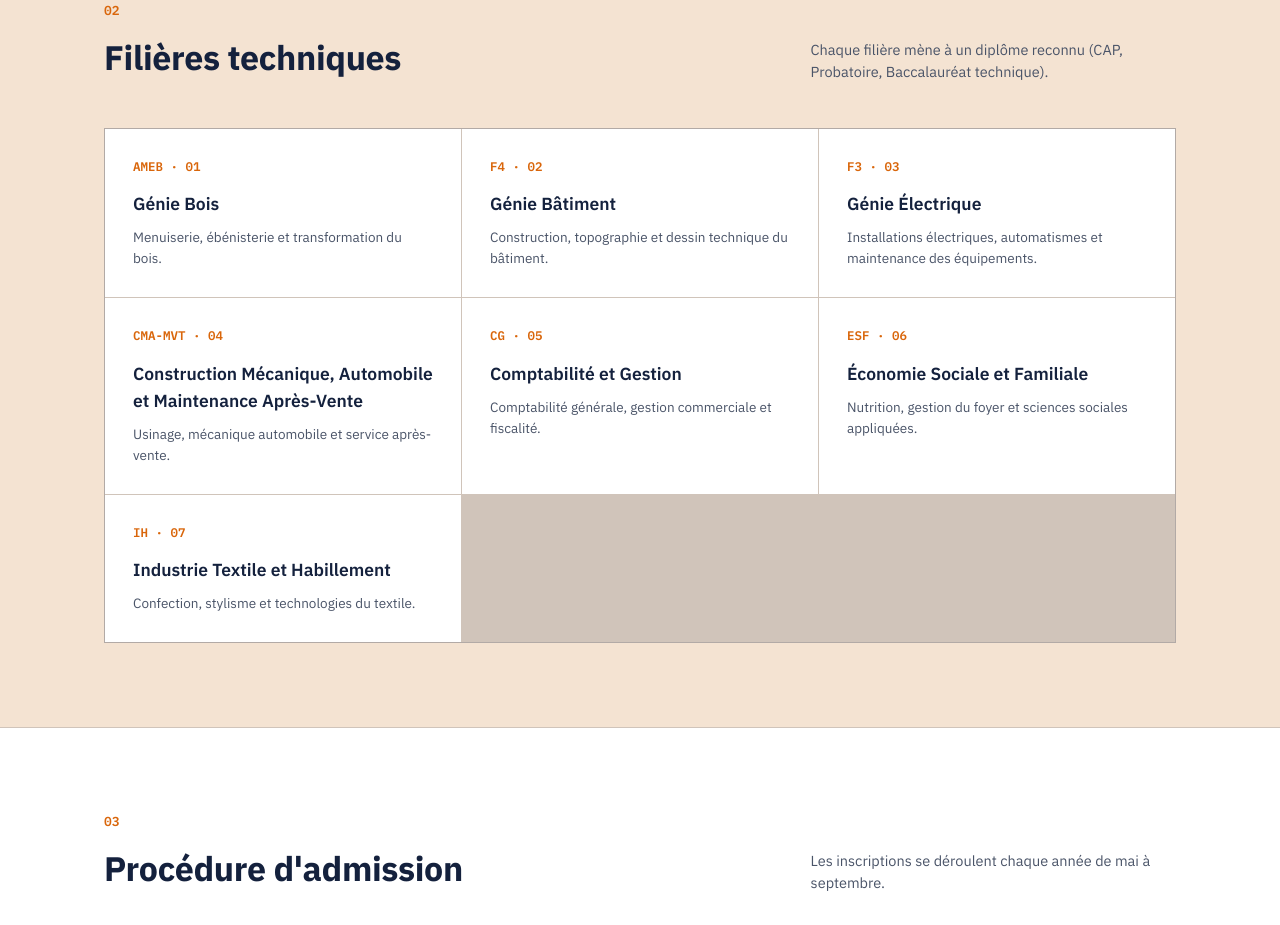
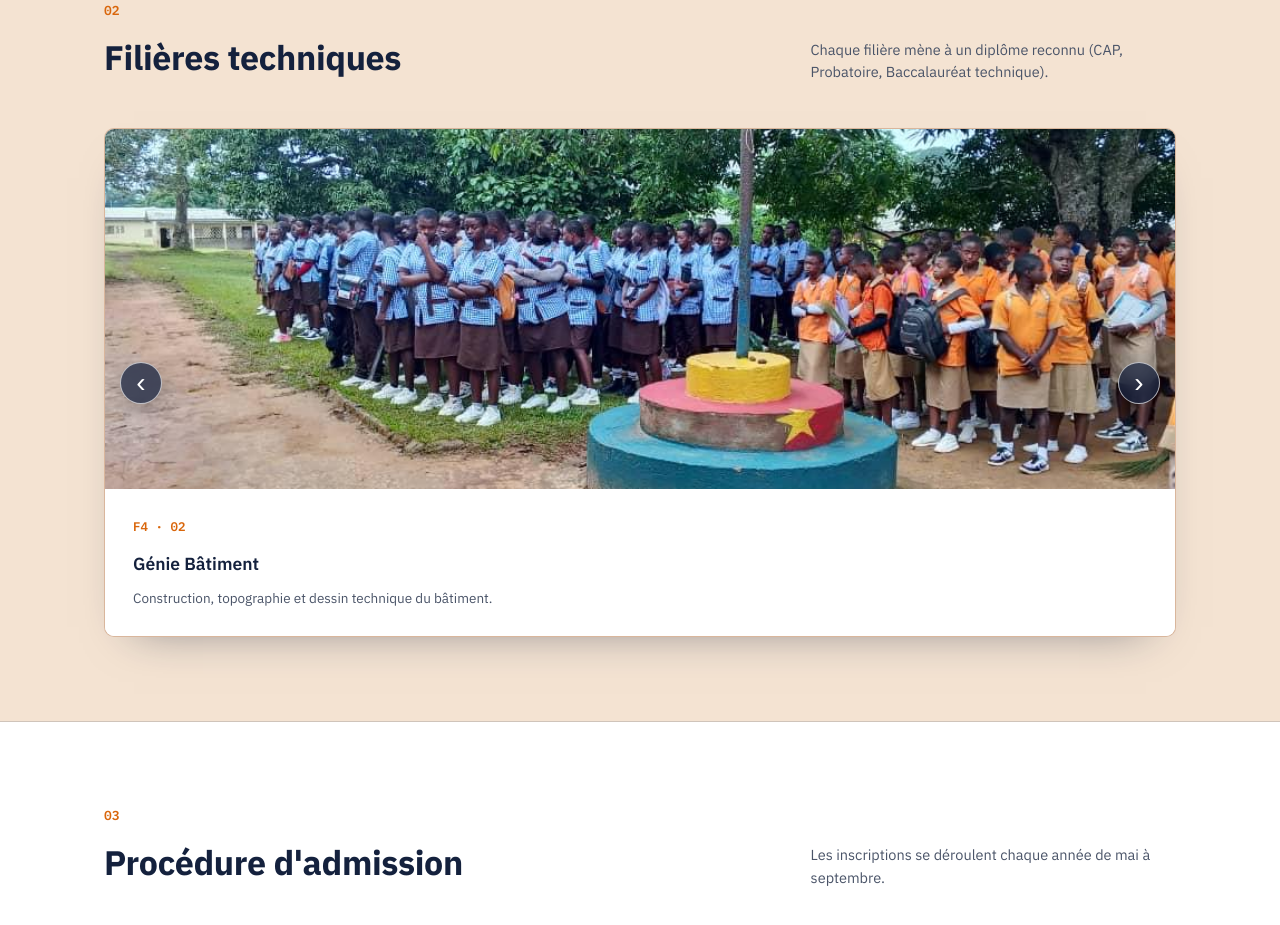
Before and after one commit to miltonHenschel/lt-akono, a React (Vite) app: page / in a window 1280 px wide. Shown: the part 1780-2705 px from the top of the page. Built offline with nearby package versions, Linux system fonts and the light colour scheme.

Commit message:
add a slidder in the speciality section

```diff
--- a/src/App.jsx
+++ b/src/App.jsx
@@ -1,12 +1,14 @@
 import { useState, useEffect, useRef } from "react";
 import "./index.css";
 import logoUrl from "./assets/logo.png";
+import heroAssemblyUrl from "./assets/hero-assembly.jpg";
 
 function App() {
   const rootRef = useRef(null);
   const [dark, setDark] = useState(false);
   const [lang, setLang] = useState("fr");
   const [navOpen, setNavOpen] = useState(false);
+  const [specialityIndex, setSpecialityIndex] = useState(0);
 
   // Apply saved theme on first load, falling back to system preference
   useEffect(() => {
@@ -58,6 +60,76 @@ function App() {
 
   const toggleTheme = () => setDark((d) => !d);
   const closeMobileMenu = () => setNavOpen(false);
+  const showPreviousSpeciality = () => {
+    setSpecialityIndex((index) =>
+      index === 0 ? specialities.length - 1 : index - 1
+    );
+  };
+  const showNextSpeciality = () => {
+    setSpecialityIndex((index) =>
+      index === specialities.length - 1 ? 0 : index + 1
+    );
+  };
+  const specialities = [
+    {
+      code: "AMEB · 01",
+      fr: "Génie Bois",
+      en: "Wood Engineering",
+      descriptionFr: "Menuiserie, ébénisterie et transformation du bois.",
+      descriptionEn: "Carpentry, cabinetmaking and wood processing.",
+    },
+    {
+      code: "F4 · 02",
+      fr: "Génie Bâtiment",
+      en: "Building Engineering",
+      descriptionFr: "Construction, topographie et dessin technique du bâtiment.",
+      descriptionEn: "Construction, surveying and building technical drawing.",
+    },
+    {
+      code: "F3 · 03",
+      fr: "Génie Électrique",
+      en: "Electrical Engineering",
+      descriptionFr: "Installations électriques, automatismes et maintenance des équipements.",
+      descriptionEn: "Electrical installations, automation and equipment maintenance.",
+    },
+    {
+      code: "CMA-MVT · 04",
+      fr: "Construction Mécanique, Automobile et Maintenance Après-Vente",
+      en: "Mechanical & Automotive Construction and After-Sales Maintenance",
+      descriptionFr: "Usinage, mécanique automobile et service après-vente.",
+      descriptionEn: "Machining, automotive mechanics and after-sales servicing.",
+    },
+    {
+      code: "CG · 05",
+      fr: "Comptabilité et Gestion",
+      en: "Accounting & Management",
+      descriptionFr: "Comptabilité générale, gestion commerciale et fiscalité.",
+      descriptionEn: "General accounting, commercial management and taxation.",
+    },
+    {
+      code: "ESF · 06",
+      fr: "Économie Sociale et Familiale",
+      en: "Social & Family Economics",
+      descriptionFr: "Nutrition, gestion du foyer et sciences sociales appliquées.",
+      descriptionEn: "Nutrition, home management and applied social sciences.",
+    },
+    {
+      code: "IH · 07",
+      fr: "Industrie Textile et Habillement",
+      en: "Textile & Garment Industry",
+      descriptionFr: "Confection, stylisme et technologies du textile.",
+      descriptionEn: "Garment making, styling and textile technology.",
+    },
+  ];
+  useEffect(() => {
+    const sliderTimer = window.setInterval(() => {
+      setSpecialityIndex((index) =>
+        index === specialities.length - 1 ? 0 : index + 1
+      );
+    }, 5000);
+
+    return () => window.clearInterval(sliderTimer);
+  }, [specialities.length]);
 
   return (
     <div ref={rootRef}>
@@ -148,42 +220,40 @@ function App() {
         </div>
         <div className="section-note" data-fr="Chaque filière mène à un diplôme reconnu (CAP, Probatoire, Baccalauréat technique)." data-en="Every program leads to a recognized diploma (CAP, Probatoire, Technical Baccalaureate).">Chaque filière mène à un diplôme reconnu (CAP, Probatoire, Baccalauréat technique).</div>
       </div>
-      <div className="dept-grid">
-        <div className="dept-card">
-          <div className="dept-code">AMEB · 01</div>
-          <h3 data-fr="Génie Bois" data-en="Wood Engineering">Génie Bois</h3>
-          <p data-fr="Menuiserie, ébénisterie et transformation du bois." data-en="Carpentry, cabinetmaking and wood processing.">Menuiserie, ébénisterie et transformation du bois.</p>
+      <div className="dept-slider" aria-label="Technical specialities">
+        <button
+          className="dept-slider-arrow prev"
+          type="button"
+          aria-label="Previous speciality"
+          onClick={showPreviousSpeciality}
+        >
+          ‹
+        </button>
+        <div className="dept-slider-window">
+          <div
+            className="dept-track"
+            style={{ transform: `translateX(-${specialityIndex * 100}%)` }}
+          >
+            {specialities.map((speciality) => (
+              <div className="dept-card" key={speciality.code}>
+                <img className="dept-card-image" src={heroAssemblyUrl} alt="" />
+                <div className="dept-card-body">
+                  <div className="dept-code">{speciality.code}</div>
+                  <h3 data-fr={speciality.fr} data-en={speciality.en}>{speciality.fr}</h3>
+                  <p data-fr={speciality.descriptionFr} data-en={speciality.descriptionEn}>{speciality.descriptionFr}</p>
+                </div>
+              </div>
+            ))}
+          </div>
         </div>
-        <div className="dept-card">
-          <div className="dept-code">F4 · 02</div>
-          <h3 data-fr="Génie Bâtiment" data-en="Building Engineering">Génie Bâtiment</h3>
-          <p data-fr="Construction, topographie et dessin technique du bâtiment." data-en="Construction, surveying and building technical drawing.">Construction, topographie et dessin technique du bâtiment.</p>
-        </div>
-        <div className="dept-card">
-          <div className="dept-code">F3 · 03</div>
-          <h3 data-fr="Génie Électrique" data-en="Electrical Engineering">Génie Électrique</h3>
-          <p data-fr="Installations électriques, automatismes et maintenance des équipements." data-en="Electrical installations, automation and equipment maintenance.">Installations électriques, automatismes et maintenance des équipements.</p>
-        </div>
-        <div className="dept-card">
-          <div className="dept-code">CMA-MVT · 04</div>
-          <h3 data-fr="Construction Mécanique, Automobile et Maintenance Après-Vente" data-en="Mechanical & Automotive Construction and After-Sales Maintenance">Construction Mécanique, Automobile et Maintenance Après-Vente</h3>
-          <p data-fr="Usinage, mécanique automobile et service après-vente." data-en="Machining, automotive mechanics and after-sales servicing.">Usinage, mécanique automobile et service après-vente.</p>
-        </div>
-        <div className="dept-card">
-          <div className="dept-code">CG · 05</div>
-          <h3 data-fr="Comptabilité et Gestion" data-en="Accounting & Management">Comptabilité et Gestion</h3>
-          <p data-fr="Comptabilité générale, gestion commerciale et fiscalité." data-en="General accounting, commercial management and taxation.">Comptabilité générale, gestion commerciale et fiscalité.</p>
-        </div>
-        <div className="dept-card">
-          <div className="dept-code">ESF · 06</div>
-          <h3 data-fr="Économie Sociale et Familiale" data-en="Social & Family Economics">Économie Sociale et Familiale</h3>
-          <p data-fr="Nutrition, gestion du foyer et sciences sociales appliquées." data-en="Nutrition, home management and applied social sciences.">Nutrition, gestion du foyer et sciences sociales appliquées.</p>
-        </div>
-        <div className="dept-card">
-          <div className="dept-code">IH · 07</div>
-          <h3 data-fr="Industrie Textile et Habillement" data-en="Textile & Garment Industry">Industrie Textile et Habillement</h3>
-          <p data-fr="Confection, stylisme et technologies du textile." data-en="Garment making, styling and textile technology.">Confection, stylisme et technologies du textile.</p>
-        </div>
+        <button
+          className="dept-slider-arrow next"
+          type="button"
+          aria-label="Next speciality"
+          onClick={showNextSpeciality}
+        >
+          ›
+        </button>
       </div>
     </div>
   </section>
--- a/src/index.css
+++ b/src/index.css
@@ -271,8 +271,67 @@
   .about-panel li span:last-child { color: var(--ink-soft); font-family: 'IBM Plex Mono', monospace; font-size: 13px; }
 
   /* ---------- Departments ---------- */
-  .dept-grid { display: grid; grid-template-columns: repeat(3, 1fr); gap: 1px; background: var(--line); border: 1px solid var(--line); }
-  .dept-card { background: var(--surface); padding: 28px; }
+  .dept-slider {
+    position: relative;
+    width: 100%;
+  }
+  .dept-slider-window {
+    overflow: hidden;
+    width: 100%;
+    border: 1px solid color-mix(in srgb, var(--accent) 32%, var(--line));
+    border-radius: 10px;
+    background: var(--surface);
+    box-shadow: 0 20px 45px -30px rgba(20,33,61,0.55);
+  }
+  .dept-track {
+    display: flex;
+    transition: transform 0.7s cubic-bezier(0.22,1,0.36,1);
+    will-change: transform;
+  }
+  .dept-card {
+    min-width: 100%;
+    overflow: hidden;
+    background: var(--surface);
+  }
+  .dept-card-image {
+    width: 100%;
+    height: clamp(220px, 32vw, 360px);
+    object-fit: cover;
+    transition: transform 0.7s ease;
+  }
+  .dept-card-body {
+    padding: 28px;
+  }
+  .dept-slider-arrow {
+    position: absolute;
+    top: 50%;
+    z-index: 2;
+    width: 42px;
+    height: 42px;
+    transform: translateY(-50%);
+    border: 1px solid rgba(255,255,255,0.65);
+    border-radius: 50%;
+    background: rgba(20,33,61,0.72);
+    color: #FFFFFF;
+    cursor: pointer;
+    font-size: 28px;
+    line-height: 1;
+    box-shadow: 0 8px 20px rgba(0,0,0,0.22);
+    backdrop-filter: blur(8px);
+    transition: background 0.25s ease, border-color 0.25s ease, transform 0.25s ease;
+  }
+  .dept-slider-arrow.prev { left: 16px; }
+  .dept-slider-arrow.next { right: 16px; }
+  .dept-slider-arrow:hover,
+  .dept-slider-arrow:focus-visible {
+    background: rgba(20,33,61,0.92);
+    border-color: #FFFFFF;
+    transform: translateY(-50%) scale(1.06);
+  }
+  .dept-slider-arrow:focus-visible {
+    outline: 2px solid var(--accent);
+    outline-offset: 2px;
+  }
   .dept-code { font-family: 'IBM Plex Mono', monospace; font-size: 12.5px; color: var(--accent); font-weight: 600; margin-bottom: 14px; }
   .dept-card h3 { font-size: 17.5px; margin: 0 0 10px; font-weight: 600; }
   .dept-card p { font-size: 13.5px; color: var(--ink-soft); margin: 0; }
@@ -367,15 +426,18 @@
     .footer-shell { grid-template-columns: 1fr; }
     .hero-stats { grid-template-columns: repeat(2, 1fr); }
     .about-grid, .contact-grid { grid-template-columns: 1fr; }
-    .dept-grid { grid-template-columns: 1fr; }
     .steps { grid-template-columns: repeat(2, 1fr); }
     .news-grid { grid-template-columns: 1fr; }
     .gallery-grid { grid-template-columns: repeat(2, 1fr); }
   }
 
   @media (prefers-reduced-motion: reduce) {
-    .btn, .btn:hover, .btn:active, .btn::after, .btn-outline::before, .switch .knob {
+    .btn, .btn:hover, .btn:active, .btn::after, .btn-outline::before, .switch .knob, .dept-track {
       transition: none !important; transform: none !important; filter: none !important; box-shadow: none !important;
+    }
+    .dept-track,
+    .dept-slider-arrow {
+      transition: none !important;
     }
     .btn:hover::after { left: -60%; }
   }
```
